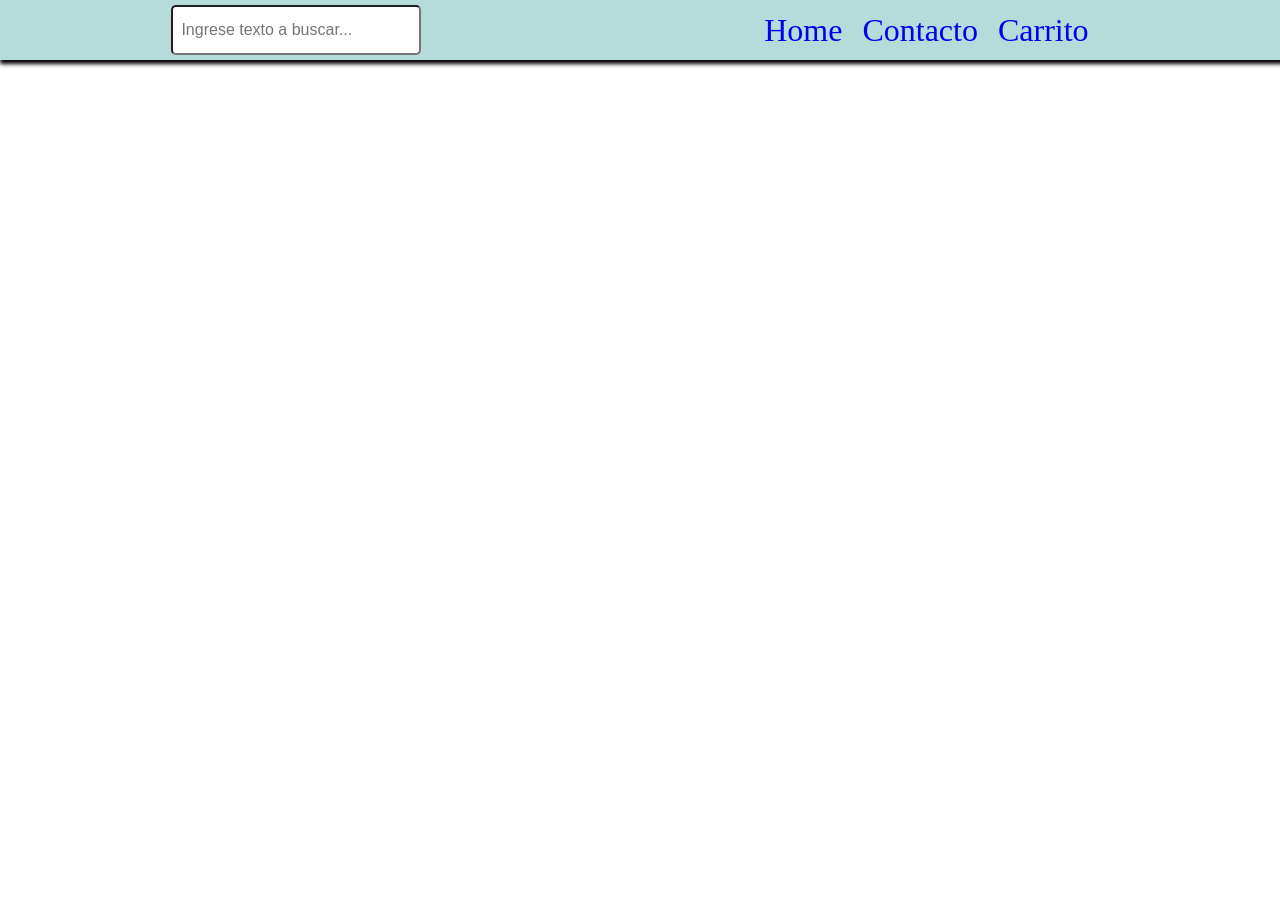
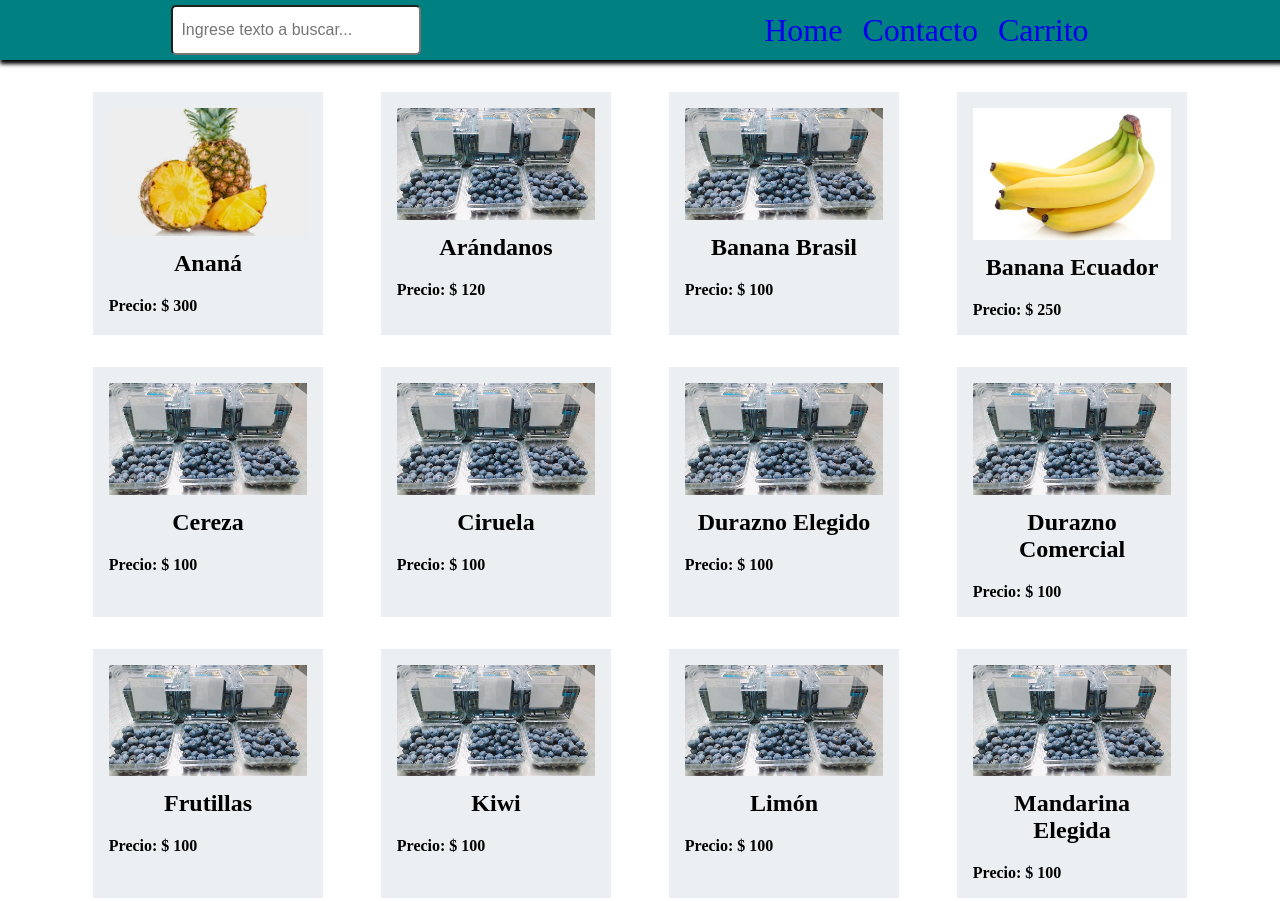
Before and after one commit to LucasSantamaria76/e-commers-js, a plain HTML site: page index.html in a window 1280 px wide. Shown: the top 901 px of the page. Before the commit the page ends 800 px from the top, so only its background shows below. Drawn offline with Linux system fonts and the light colour scheme.

Commit message:
Trabajando en la grilla

```diff
--- a/app/App.js
+++ b/app/App.js
@@ -1,13 +1,27 @@
-import {getData} from "./helpers/getData.js";
-import { Loader } from './components/Loader.js';
+import { Data } from "./helpers/Data.js";
+import { Loader } from "./components/Loader.js";
 import { Header } from "./components/Header.js";
-//import { Cards } from "./Cards.js";
+
+import { ProductCard } from "./components/ProductCard.js";
+import { Cards } from "./components/Cards.js";
 
 export function App() {
   const $root = document.getElementById("root");
   $root.appendChild(Header());
-  //$root.appendChild(Cards());
+  $root.appendChild(Cards());
   //$root.appendChild(Loader());
- //const product = getData();
- console.log(getData());
+
+  Data({
+    cbSuccess: (products) => {
+      const frutas = products.Frutas,
+        verduras = products.Verduras;
+      console.log(frutas);
+      console.log(verduras);
+      let html = "";
+      frutas.forEach((el) => (html += ProductCard(el)));
+      /*       const $loader = document.querySelector(".loader");
+      $loader.style.display = "none"; */
+      document.getElementById("cards").innerHTML = html;
+    },
+  });
 }
--- a/app/assets/sass/index.scss
+++ b/app/assets/sass/index.scss
@@ -29,7 +29,7 @@ a {
 .header {
   width: 100%;
   height: 60px;
-  background-color: rgba(0, 128, 128, 0.288);
+  background-color: rgb(0, 128, 128);
   box-shadow: 2px 2px 4px 2px #000;
   position: sticky;
   top: 0;
@@ -54,3 +54,26 @@ a {
     }
   }
 }
+
+ .grid-fluid {
+   margin: 1rem auto;
+   max-width: 90%;
+   display: grid;
+   grid-template-columns: repeat(auto-fit, minmax(280px,1fr));
+ }
+  .product-card {
+    margin: 1rem auto;
+    padding: 1rem;
+    width: 80%;
+    background-color: #eceff1;
+
+     img {
+       margin: 0;
+       width: 100%;
+     }
+
+     h2 {
+        text-align: center;
+        padding: 10px 0 20px;
+      }
+  }
--- a/app/components/Cards.js
+++ b/app/components/Cards.js
@@ -1,5 +1,6 @@
 export function Cards() {
-  $cards = document.createElement('section');
-  $cards.id = 'cards';
+  const $cards = document.createElement("section");
+  $cards.id = "cards";
+  $cards.classList.add("grid-fluid");
   return $cards;
 }
--- a/app/components/ProductCard.js
+++ b/app/components/ProductCard.js
@@ -1,8 +1,13 @@
 export function ProductCard(props) {
+  const { nombre, img, precio } = props;
+  let path = ` /app/data/img/${img}`;
+
   return `
-  <article class="product-card">
-    <img src="data/img/arandanos.jpg"
-    <h2>Producto</h2>
-    <h6>Precio</h6>
-  </article>`;
+     <article class="product-card">
+      <img src=${path} alt=${nombre}>
+      <div class="card-info">
+         <h2>${nombre}</h2>
+         <h4>Precio: $ ${precio}</h4>
+      </div>
+    </article>`;
 }
--- a/app/data/db.json
+++ b/app/data/db.json
@@ -2,86 +2,179 @@
   "Frutas": [
     {
       "id": 1,
+      "nombre": "Ananá",
+      "precio": "300",
+      "img": "Anana.jpg"
+    },
+    {
+      "id": 2,
       "nombre": "Arándanos",
+      "precio": "120",
+      "img": "arandanos.jpg"
+    },
+    {
+      "id": 3,
+      "nombre": "Banana Brasil",
       "precio": "100",
       "img": "arandanos.jpg"
     },
     {
+      "id": 4,
+      "nombre": "Banana Ecuador",
+      "precio": "250",
+      "img": "BananaEcuador.jpg"
+    },
+    {
+      "id": 5,
+      "nombre": "Cereza",
+      "precio": "100",
+      "img": "arandanos.jpg"
+    },
+    {
+      "id": 6,
+      "nombre": "Ciruela",
+      "precio": "100",
+      "img": "arandanos.jpg"
+    },
+    {
+      "id": 7,
+      "nombre": "Durazno Elegido",
+      "precio": "100",
+      "img": "arandanos.jpg"
+    },
+    {
+      "id": 8,
+      "nombre": "Durazno Comercial",
+      "precio": "100",
+      "img": "arandanos.jpg"
+    },
+    {
+      "id": 9,
+      "nombre": "Frutillas",
+      "precio": "100",
+      "img": "arandanos.jpg"
+    },
+        {
+      "id": 10,
+      "nombre": "Kiwi",
+      "precio": "100",
+      "img": "arandanos.jpg"
+    },
+     {
+      "id": 11,
+      "nombre": "Limón",
+      "precio": "100",
+      "img": "arandanos.jpg"
+    },
+    {
+      "id": 12,
+      "nombre": "Mandarina Elegida",
+      "precio": "100",
+      "img": "arandanos.jpg"
+    },
+      {
+      "id": 13,
+      "nombre": "Mandarina Comercial",
+      "precio": "100",
+      "img": "arandanos.jpg"
+    },
+     {
+      "id": 14,
+      "nombre": "Manzana Verde",
+      "precio": "100",
+      "img": "arandanos.jpg"
+    },
+    {
+      "id": 15,
+      "nombre": "Manzana Caja",
+      "precio": "100",
+      "img": "arandanos.jpg"
+    },
+    {
+      "id": 16,
+      "nombre": "Manzana Comercial",
+      "precio": "100",
+      "img": "arandanos.jpg"
+    },
+     {
+      "id": 17,
+      "nombre": "Melón",
+      "precio": "100",
+      "img": "arandanos.jpg"
+    },
+     {
+      "id": 18,
+      "nombre": "Naranja Elegida",
+      "precio": "100",
+      "img": "arandanos.jpg"
+    },
+     {
+      "id": 19,
+      "nombre": "Naranja Comercial",
+      "precio": "100",
+      "img": "arandanos.jpg"
+    }
+  ],
+  "Verduras": [
+    {
+      "id": 1,
+      "nombre": "Acelga",
+     "precio": "100",
+      "img": "arandanos.jpg"
+    },
+    {
       "id": 2,
-      "nombre": "Shiryu",
-      "constelacion": "Dragón"
+      "nombre": "Ajo",
+     "precio": "100",
+      "img": "arandanos.jpg"
     },
     {
       "id": 3,
-      "nombre": "Hyoga",
-      "constelacion": "Cisne"
+      "nombre": "Albahaca",
+     "precio": "100",
+      "img": "arandanos.jpg"
     },
     {
       "id": 4,
-      "nombre": "Shun",
-      "constelacion": "Andrómeda"
+      "nombre": "Apio",
+     "precio": "100",
+      "img": "arandanos.jpg"
     },
     {
       "id": 5,
-      "nombre": "Ikki",
-      "constelacion": "Fénix"
+      "nombre": "Batata",
+     "precio": "100",
+      "img": "arandanos.jpg"
     },
     {
-      "nombre": "Mü",
-      "constelacion": "Aries",
-      "id": 6
+      "id": 6,
+      "nombre": "Berenjena",
+     "precio": "100",
+      "img": "arandanos.jpg"
     },
     {
-      "nombre": "Aldebaran",
-      "constelacion": "Tauro",
-      "id": 7
+      "id": 7,
+      "nombre": "Brócoli",
+     "precio": "100",
+      "img": "brocoli.jpg"
     },
     {
-      "nombre": "Saga",
-      "constelacion": "Geminis",
-      "id": 8
+      "id": 8,
+      "nombre": "Apio",
+     "precio": "100",
+      "img": "arandanos.jpg"
     },
     {
-      "nombre": "Máscara de Muerte",
-      "constelacion": "Cancer",
-      "id": 9
+      "id": 9,
+      "nombre": "Apio",
+     "precio": "100",
+      "img": "arandanos.jpg"
     },
     {
-      "nombre": "Aioria",
-      "constelacion": "Leo",
-      "id": 10
-    },
-    {
-      "nombre": "Shaka",
-      "constelacion": "Virgo",
-      "id": 11
-    },
-    {
-      "nombre": "Dohko",
-      "constelacion": "Libra",
-      "id": 12
-    }
-  ],
-  "dioses": [
-    {
-      "id": 1,
-      "nombre": "Athena",
-      "de": "Tierra"
-    },
-    {
-      "id": 2,
-      "nombre": "Poseidón",
-      "de": "Mar"
-    },
-    {
-      "id": 3,
-      "nombre": "Hades",
-      "de": "Inframundo"
-    },
-    {
-      "id": 4,
-      "nombre": "Zeus",
-      "de": "Cielo"
+      "id": 10,
+      "nombre": "Apio",
+     "precio": "100",
+      "img": "arandanos.jpg"
     }
   ]
 }
--- a/app/helpers/getData.js
+++ b/app/helpers/Data.js
@@ -1,12 +1,12 @@
-export function getData() {
+export function Data(props) {
   fetch("./app/data/db.json")
     .then(res => res.ok ? res.json() : Promise.reject(res))
-    .then(json => json)
+    .then(json => props.cbSuccess(json))
     .catch(error => {
       let msg = error.statusText || "Error al cargar los datos";
       document.getElementById("root").innerHTML = `
       <div class="error"><p>Error ${error.status}: ${msg}</p></div>
       `;
-      console.log(error,'Errrrrooorrr');
+      console.log(error);
     })
 }
```
Also changed, not shown: index.html (+5 -2 lines), app/assets/index.css, app/data/img/Anana.jpg (added), app/data/img/BananaEcuador.jpg (added), app/data/img/brocoli.jpg (added), 1 other file.
